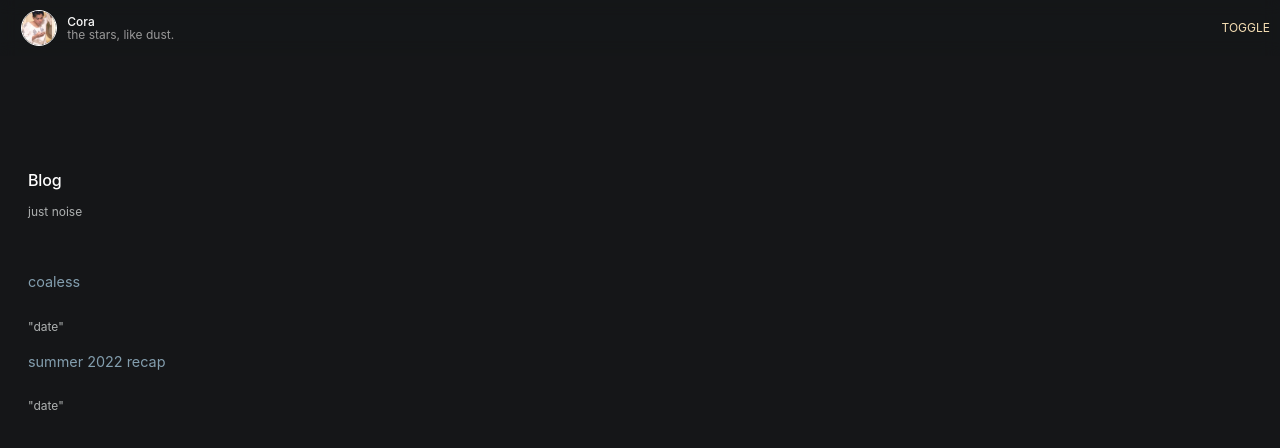
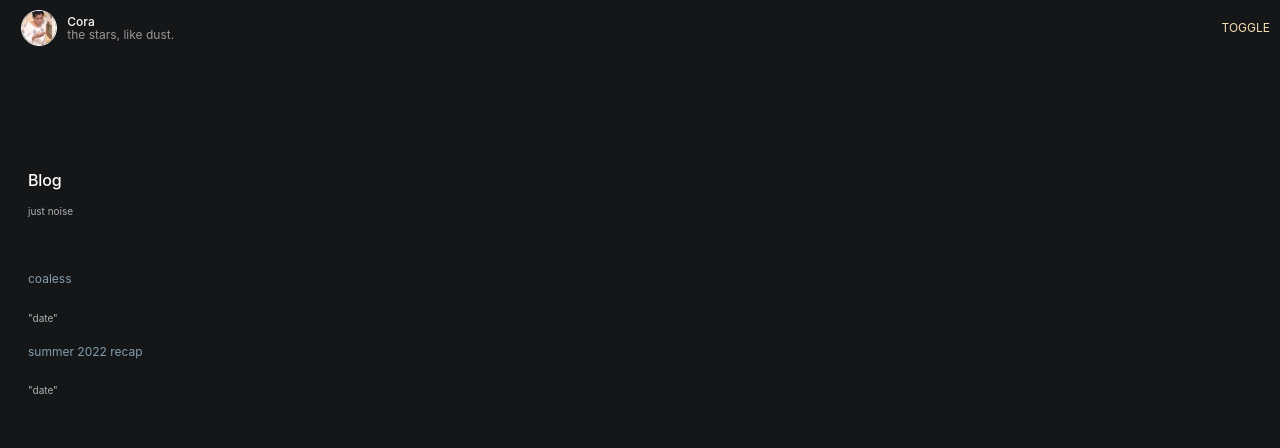
Before and after one commit to cora-type/nextjs-blog, a Next.js app: page /blog in a window 1280 px wide. Shown: the top 448 px of the page. Built offline with nearby package versions, Linux system fonts and the light colour scheme.

Commit message:
Possible error fix

```diff
--- a/pages/blog.js
+++ b/pages/blog.js
@@ -9,7 +9,7 @@ import React from "react";
 export default function Blog({ allPostsData }) {
   return (
     <Layout>
-      <section className={`${utilStyles.headingMd} ${utilStyles.padding1px}`}>
+      <section className={utilStyles.padding1px}>
         <h2 className={utilStyles.headingLg}>Blog</h2>
         <div className={utilStyles.lightText}>just noise</div>
         <ul className={`${utilStyles.list} ${utilStyles.spacing}`}>
```
